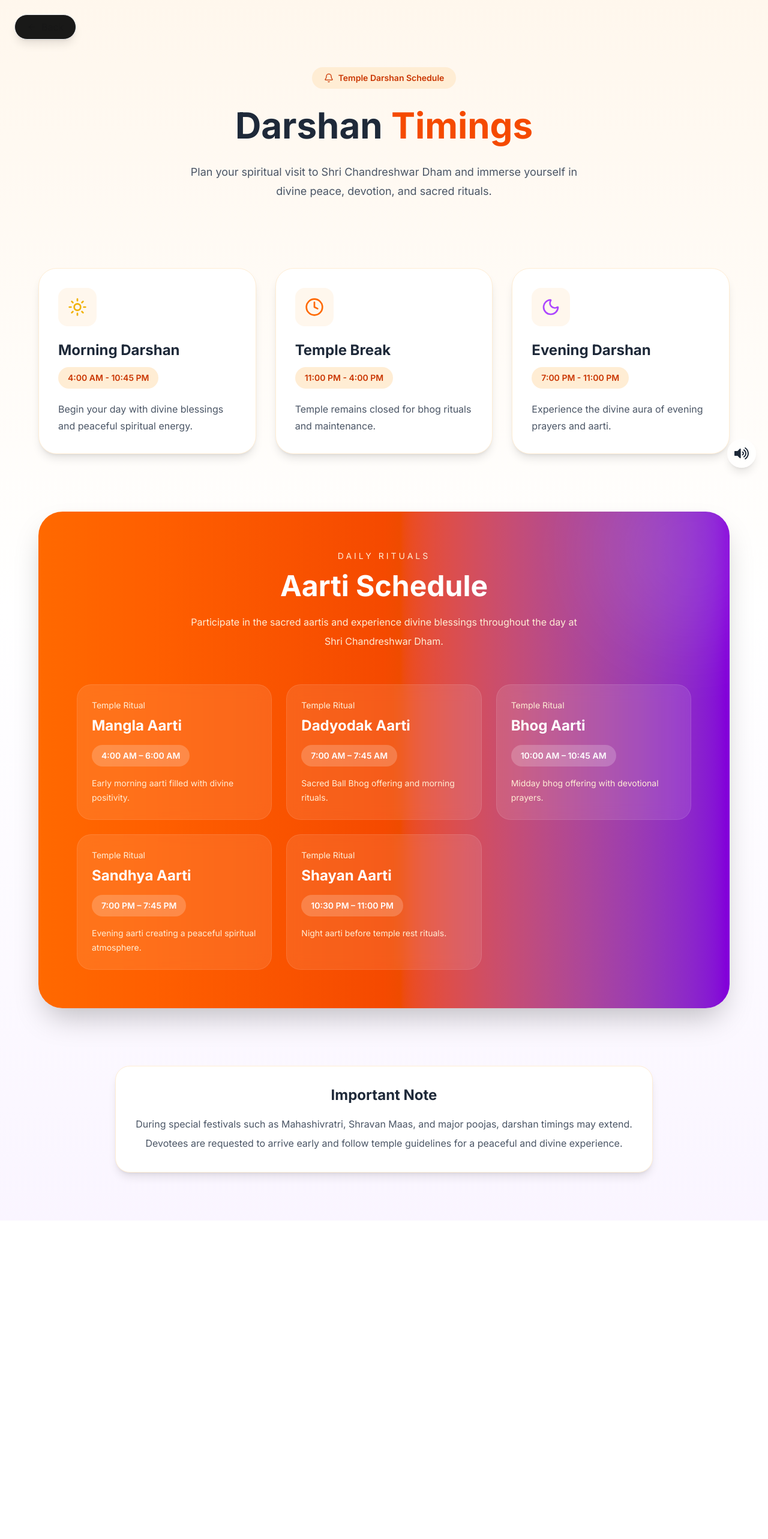
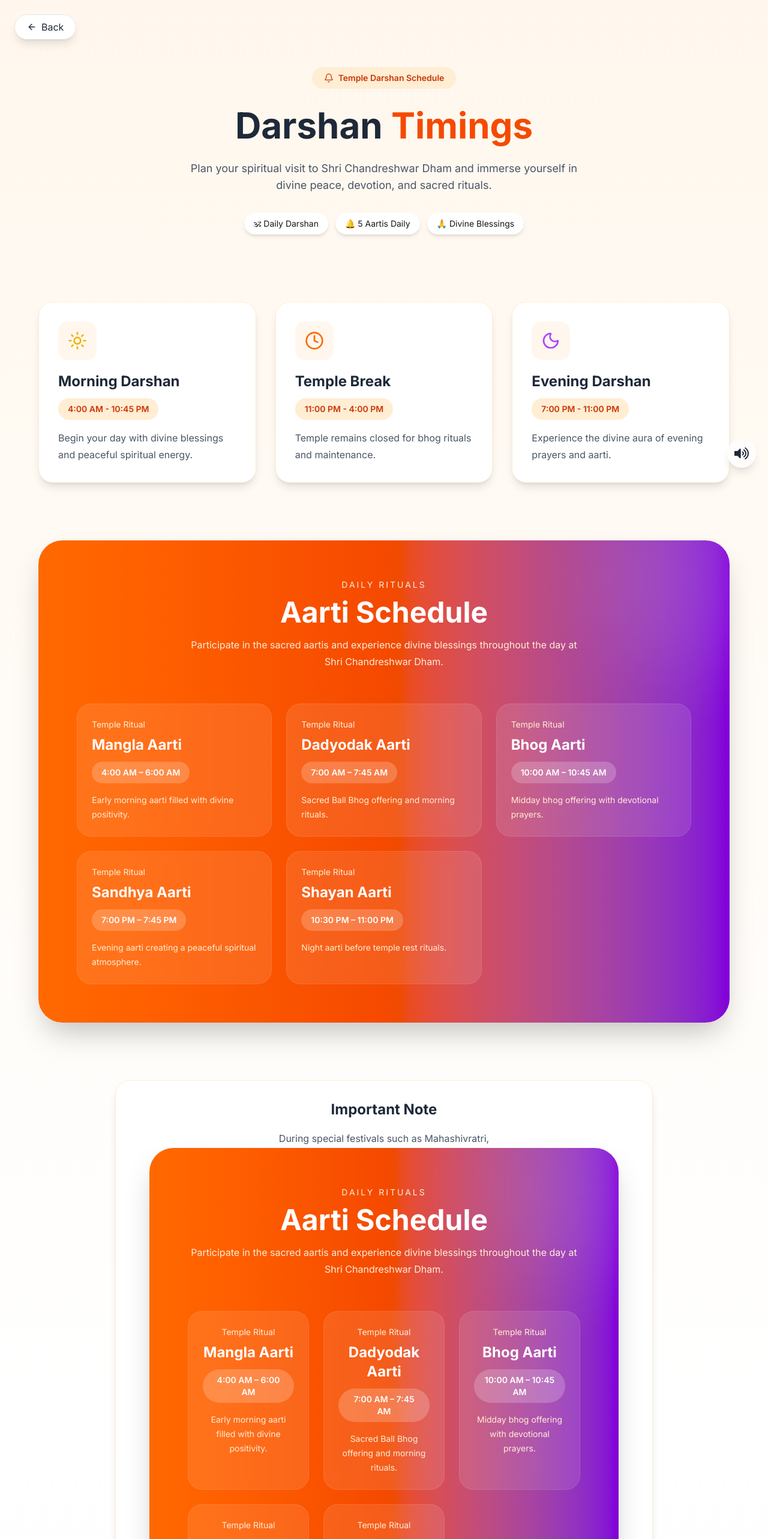
Before and after one commit to PathakAnshika/ShivTempleWebsite, a Next.js app: page /darshan-timing in a window 1280 px wide. Shown: the top 2566 px of the page at 60% size. Before the commit the page ends 2035 px from the top, so only its background shows below. Built offline with nearby package versions, Linux system fonts and the light colour scheme.

Commit message:
Upgrade Next.js to fix security vulnerability

```diff
--- a/app/darshan-timing/page.jsx
+++ b/app/darshan-timing/page.jsx
@@ -71,77 +71,106 @@ export default function DarshanTimingsPage() {
     <main className="min-h-screen bg-gradient-to-b from-orange-50 via-white to-purple-50 overflow-hidden">
 
       {/* ===== HERO ===== */}
+    {/* ===== HERO ===== */}
 <section className="relative overflow-hidden">
 
-        {/* Back Button */}
   <button
     onClick={() => router.back()}
     className="
-            fixed top-6 left-6 z-50
-            bg-black/90 backdrop-blur-md
+      fixed top-3 left-3 md:top-6 md:left-6
+      z-50
+      bg-white
+      text-gray-800
       border border-gray-200
-            px-5 py-2 rounded-full
-            shadow-lg hover:scale-105
+      px-3 md:px-5
+      py-2
+      rounded-full
+      shadow-lg
+      hover:scale-105
       transition-all
       flex items-center gap-2
+      text-sm md:text-base
     "
   >
     <ArrowLeft className="w-4 h-4" />
     Back
   </button>
 
-        <div className="max-w-6xl mx-auto px-6 py-28 text-center">
+  <div className="max-w-6xl mx-auto px-4 sm:px-6 py-20 md:py-28 text-center">
 
     <div
       className="
         inline-flex items-center gap-2
         bg-orange-100 text-orange-700
-              px-5 py-2 rounded-full
-              text-sm font-semibold mb-6
+        px-4 md:px-5 py-2
+        rounded-full
+        text-xs md:text-sm
+        font-semibold
+        mb-6
       "
     >
       <Bell className="w-4 h-4" />
       Temple Darshan Schedule
     </div>
 
-          <h1 className="text-5xl md:text-6xl font-bold text-gray-800 leading-tight">
+    <h1 className="text-3xl sm:text-4xl md:text-6xl font-bold text-gray-800 leading-tight">
       Darshan <span className="text-orange-600">Timings</span>
     </h1>
 
-          <p className="text-gray-600 text-lg max-w-2xl mx-auto mt-6 leading-8">
+    <p className="text-gray-600 text-base md:text-lg max-w-2xl mx-auto mt-5 leading-7">
       Plan your spiritual visit to Shri Chandreshwar Dham
       and immerse yourself in divine peace, devotion,
       and sacred rituals.
     </p>
 
+    {/* Premium Chips */}
+    <div className="mt-8 flex flex-wrap justify-center gap-3">
+
+      <div className="bg-white shadow-md px-4 py-2 rounded-full text-sm">
+        🕉 Daily Darshan
+      </div>
+
+      <div className="bg-white shadow-md px-4 py-2 rounded-full text-sm">
+        🔔 5 Aartis Daily
+      </div>
+
+      <div className="bg-white shadow-md px-4 py-2 rounded-full text-sm">
+        🙏 Divine Blessings
+      </div>
+
+    </div>
+
   </div>
 </section>
 
 {/* ===== DARSHAN TIMINGS ===== */}
-      <section className="pb-24 px-6">
+<section className="pb-20 md:pb-24 px-4 sm:px-6">
 
-        <div className="max-w-6xl mx-auto grid md:grid-cols-3 gap-8">
+  <div className="max-w-6xl mx-auto grid grid-cols-1 md:grid-cols-3 gap-5 md:gap-8">
 
     {darshanTimings.map((item, index) => (
       <div
         key={index}
         className="
-                bg-white rounded-[30px]
-                p-8 border border-orange-100
-                shadow-lg hover:shadow-2xl
+          bg-white
+          rounded-3xl
+          p-5 md:p-8
+          border border-orange-100
+          shadow-lg
+          hover:shadow-2xl
           hover:-translate-y-2
           transition-all duration-500
           group
         "
       >
 
-              {/* Icon */}
         <div
           className="
-                  w-16 h-16 rounded-2xl
+            w-14 h-14 md:w-16 md:h-16
+            rounded-2xl
             bg-orange-50
             flex items-center justify-center
-                  mb-6
+            mb-5
             group-hover:scale-110
             transition
           "
@@ -149,25 +178,26 @@ export default function DarshanTimingsPage() {
           {item.icon}
         </div>
 
-              {/* Title */}
-              <h2 className="text-2xl font-bold text-gray-800 mb-3">
+        <h2 className="text-xl md:text-2xl font-bold text-gray-800 mb-3">
           {item.title}
         </h2>
 
-              {/* Time */}
         <div
           className="
             inline-block
-                  bg-orange-100 text-orange-700
-                  px-4 py-2 rounded-full
-                  text-sm font-semibold mb-5
+            bg-orange-100
+            text-orange-700
+            px-4 py-2
+            rounded-full
+            text-xs md:text-sm
+            font-semibold
+            mb-4
           "
         >
           {item.time}
         </div>
 
-              {/* Desc */}
-              <p className="text-gray-600 leading-7">
+        <p className="text-gray-600 leading-7 text-sm md:text-base">
           {item.desc}
         </p>
 
@@ -175,17 +205,23 @@ export default function DarshanTimingsPage() {
     ))}
 
   </div>
+
 </section>
 
+
+
    {/* ===== AARTI SECTION ===== */}
-      <section className="pb-24 px-6">
+<section className="pb-20 md:pb-24 px-4 sm:px-6">
 
   <div
     className="
       max-w-6xl mx-auto
-            bg-gradient-to-r from-orange-500 via-orange-600 to-purple-700
-            rounded-[40px]
-            p-10 md:p-16
+      bg-gradient-to-r
+      from-orange-500
+      via-orange-600
+      to-purple-700
+      rounded-[24px] md:rounded-[40px]
+      p-5 sm:p-8 md:p-16
       text-white
       shadow-2xl
       relative overflow-hidden
@@ -195,26 +231,30 @@ export default function DarshanTimingsPage() {
     {/* Glow */}
     <div
       className="
-              absolute -top-24 -right-24
-              w-80 h-80 rounded-full
-              bg-white/10 blur-3xl
+        absolute
+        -top-24
+        -right-24
+        w-80 h-80
+        rounded-full
+        bg-white/10
+        blur-3xl
       "
-          ></div>
+    />
 
     <div className="relative z-10">
 
       {/* Heading */}
-            <div className="text-center mb-14">
+      <div className="text-center mb-10 md:mb-14">
 
-              <p className="uppercase tracking-[4px] text-orange-100 text-sm mb-4">
+        <p className="uppercase tracking-[3px] text-orange-100 text-xs md:text-sm mb-3">
           Daily Rituals
         </p>
 
-              <h2 className="text-4xl md:text-5xl font-bold mb-5">
+        <h2 className="text-2xl sm:text-3xl md:text-5xl font-bold mb-4">
           Aarti Schedule
         </h2>
 
-              <p className="text-orange-100 max-w-2xl mx-auto leading-8">
+        <p className="text-orange-100 max-w-2xl mx-auto leading-7 text-sm md:text-base">
           Participate in the sacred aartis and experience
           divine blessings throughout the day at
           Shri Chandreshwar Dham.
@@ -223,33 +263,38 @@ export default function DarshanTimingsPage() {
       </div>
 
       {/* Aarti Cards */}
-            <div className="grid md:grid-cols-2 lg:grid-cols-3 gap-6">
+      <div className="grid grid-cols-1 sm:grid-cols-2 lg:grid-cols-3 gap-4 md:gap-6">
 
         {aartiSchedule.map((aarti, index) => (
           <div
             key={index}
             className="
-                    bg-white/10 backdrop-blur-md
-                    rounded-3xl p-6
+              bg-white/10
+              backdrop-blur-md
+              rounded-2xl md:rounded-3xl
+              p-4 md:p-6
               border border-white/10
               hover:bg-white/20
               transition-all duration-300
             "
           >
 
-                  <p className="text-orange-100 text-sm mb-2">
+            <p className="text-orange-100 text-xs md:text-sm mb-2">
               Temple Ritual
             </p>
 
-                  <h3 className="text-2xl font-bold mb-4">
+            <h3 className="text-xl md:text-2xl font-bold mb-3">
               {aarti.name}
             </h3>
 
             <div
               className="
-                      inline-block bg-white/20
-                      px-4 py-2 rounded-full
-                      text-sm font-semibold
+                inline-block
+                bg-white/20
+                px-4 py-2
+                rounded-full
+                text-xs md:text-sm
+                font-semibold
               "
             >
               {aarti.time}
@@ -265,26 +310,156 @@ export default function DarshanTimingsPage() {
       </div>
 
     </div>
+
   </div>
+
 </section>
 
 {/* ===== IMPORTANT NOTE ===== */}
-      <section className="pb-20 px-6">
+<section className="pb-16 md:pb-20 px-4 sm:px-6">
 
   <div
     className="
       max-w-4xl mx-auto
-            bg-white rounded-3xl
-            shadow-lg border border-orange-100
-            p-8 text-center
+      bg-white
+      rounded-3xl
+      shadow-lg
+      border border-orange-100
+      p-5 md:p-8
+      text-center
     "
   >
 
-          <h3 className="text-2xl font-bold text-gray-800 mb-4">
+    <h3 className="text-xl md:text-2xl font-bold text-gray-800 mb-4">
       Important Note
     </h3>
 
-          <p className="text-gray-600 leading-8">
+    <p className="text-gray-600 text-sm md:text-base leading-7 md:leading-8">
+      During special festivals such as Mahashivratri,{/* ===== AARTI SECTION ===== */}
+<section className="pb-20 md:pb-24 px-4 sm:px-6">
+
+  <div
+    className="
+      max-w-6xl mx-auto
+      bg-gradient-to-r
+      from-orange-500
+      via-orange-600
+      to-purple-700
+      rounded-[24px] md:rounded-[40px]
+      p-5 sm:p-8 md:p-16
+      text-white
+      shadow-2xl
+      relative overflow-hidden
+    "
+  >
+
+    {/* Glow */}
+    <div
+      className="
+        absolute
+        -top-24
+        -right-24
+        w-80 h-80
+        rounded-full
+        bg-white/10
+        blur-3xl
+      "
+    />
+
+    <div className="relative z-10">
+
+      {/* Heading */}
+      <div className="text-center mb-10 md:mb-14">
+
+        <p className="uppercase tracking-[3px] text-orange-100 text-xs md:text-sm mb-3">
+          Daily Rituals
+        </p>
+
+        <h2 className="text-2xl sm:text-3xl md:text-5xl font-bold mb-4">
+          Aarti Schedule
+        </h2>
+
+        <p className="text-orange-100 max-w-2xl mx-auto leading-7 text-sm md:text-base">
+          Participate in the sacred aartis and experience
+          divine blessings throughout the day at
+          Shri Chandreshwar Dham.
+        </p>
+
+      </div>
+
+      {/* Aarti Cards */}
+      <div className="grid grid-cols-1 sm:grid-cols-2 lg:grid-cols-3 gap-4 md:gap-6">
+
+        {aartiSchedule.map((aarti, index) => (
+          <div
+            key={index}
+            className="
+              bg-white/10
+              backdrop-blur-md
+              rounded-2xl md:rounded-3xl
+              p-4 md:p-6
+              border border-white/10
+              hover:bg-white/20
+              transition-all duration-300
+            "
+          >
+
+            <p className="text-orange-100 text-xs md:text-sm mb-2">
+              Temple Ritual
+            </p>
+
+            <h3 className="text-xl md:text-2xl font-bold mb-3">
+              {aarti.name}
+            </h3>
+
+            <div
+              className="
+                inline-block
+                bg-white/20
+                px-4 py-2
+                rounded-full
+                text-xs md:text-sm
+                font-semibold
+              "
+            >
+              {aarti.time}
+            </div>
+
+            <p className="text-orange-100 text-sm mt-4 leading-6">
+              {aarti.desc}
+            </p>
+
+          </div>
+        ))}
+
+      </div>
+
+    </div>
+
+  </div>
+
+</section>
+
+{/* ===== IMPORTANT NOTE ===== */}
+<section className="pb-16 md:pb-20 px-4 sm:px-6">
+
+  <div
+    className="
+      max-w-4xl mx-auto
+      bg-white
+      rounded-3xl
+      shadow-lg
+      border border-orange-100
+      p-5 md:p-8
+      text-center
+    "
+  >
+
+    <h3 className="text-xl md:text-2xl font-bold text-gray-800 mb-4">
+      Important Note
+    </h3>
+
+    <p className="text-gray-600 text-sm md:text-base leading-7 md:leading-8">
       During special festivals such as Mahashivratri,
       Shravan Maas, and major poojas, darshan timings
       may extend. Devotees are requested to arrive early
@@ -293,8 +468,151 @@ export default function DarshanTimingsPage() {
     </p>
 
   </div>
+
+</section>{/* ===== AARTI SECTION ===== */}
+<section className="pb-20 md:pb-24 px-4 sm:px-6">
+
+  <div
+    className="
+      max-w-6xl mx-auto
+      bg-gradient-to-r
+      from-orange-500
+      via-orange-600
+      to-purple-700
+      rounded-[24px] md:rounded-[40px]
+      p-5 sm:p-8 md:p-16
+      text-white
+      shadow-2xl
+      relative overflow-hidden
+    "
+  >
+
+    {/* Glow */}
+    <div
+      className="
+        absolute
+        -top-24
+        -right-24
+        w-80 h-80
+        rounded-full
+        bg-white/10
+        blur-3xl
+      "
+    />
+
+    <div className="relative z-10">
+
+      {/* Heading */}
+      <div className="text-center mb-10 md:mb-14">
+
+        <p className="uppercase tracking-[3px] text-orange-100 text-xs md:text-sm mb-3">
+          Daily Rituals
+        </p>
+
+        <h2 className="text-2xl sm:text-3xl md:text-5xl font-bold mb-4">
+          Aarti Schedule
+        </h2>
+
+        <p className="text-orange-100 max-w-2xl mx-auto leading-7 text-sm md:text-base">
+          Participate in the sacred aartis and experience
+          divine blessings throughout the day at
+          Shri Chandreshwar Dham.
+        </p>
+
+      </div>
+
+      {/* Aarti Cards */}
+      <div className="grid grid-cols-1 sm:grid-cols-2 lg:grid-cols-3 gap-4 md:gap-6">
+
+        {aartiSchedule.map((aarti, index) => (
+          <div
+            key={index}
+            className="
+              bg-white/10
+              backdrop-blur-md
+              rounded-2xl md:rounded-3xl
+              p-4 md:p-6
+              border border-white/10
+              hover:bg-white/20
+              transition-all duration-300
+            "
+          >
+
+            <p className="text-orange-100 text-xs md:text-sm mb-2">
+              Temple Ritual
+            </p>
+
+            <h3 className="text-xl md:text-2xl font-bold mb-3">
+              {aarti.name}
+            </h3>
+
+            <div
+              className="
+                inline-block
+                bg-white/20
+                px-4 py-2
+                rounded-full
+                text-xs md:text-sm
+                font-semibold
+              "
+            >
+              {aarti.time}
+            </div>
+
+            <p className="text-orange-100 text-sm mt-4 leading-6">
+              {aarti.desc}
+            </p>
+
+          </div>
+        ))}
+
+      </div>
+
+    </div>
+
+  </div>
+
 </section>
 
+{/* ===== IMPORTANT NOTE ===== */}
+<section className="pb-16 md:pb-20 px-4 sm:px-6">
+
+  <div
+    className="
+      max-w-4xl mx-auto
+      bg-white
+      rounded-3xl
+      shadow-lg
+      border border-orange-100
+      p-5 md:p-8
+      text-center
+    "
+  >
+
+    <h3 className="text-xl md:text-2xl font-bold text-gray-800 mb-4">
+      Important Note
+    </h3>
+
+    <p className="text-gray-600 text-sm md:text-base leading-7 md:leading-8">
+      During special festivals such as Mahashivratri,
+      Shravan Maas, and major poojas, darshan timings
+      may extend. Devotees are requested to arrive early
+      and follow temple guidelines for a peaceful and
+      divine experience.
+    </p>
+
+  </div>
+
+</section>
+      Shravan Maas, and major poojas, darshan timings
+      may extend. Devotees are requested to arrive early
+      and follow temple guidelines for a peaceful and
+      divine experience.
+    </p>
+
+  </div>
+
+</section>
     </main>
   );
 }
```
Lines whose indentation alone changed are shown as unchanged.
